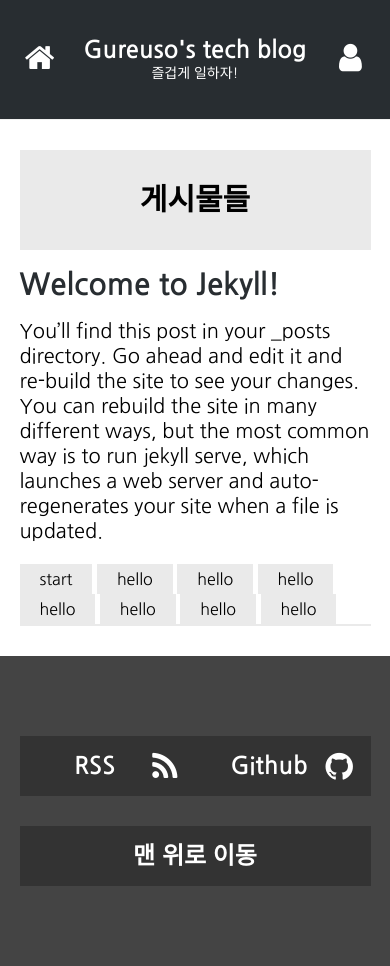
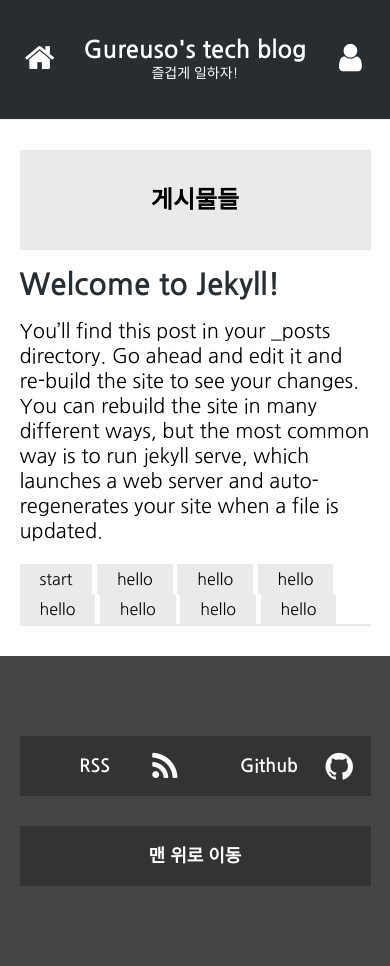
Before and after one commit to gureuso/gureuso.github.io, a Jekyll site: the page built from index.html, in a window 390 px wide. Built offline with Jekyll 4.4.1, drawn with Linux system fonts in a browser that asks for light colours.

Commit message:
Update css

```diff
--- a/assets/css/style.css
+++ b/assets/css/style.css
@@ -208,4 +208,12 @@ footer > section {
   .header-title > div > h1 {
     font-size: 24px;
   }
+
+  .main-title > span {
+    font-size: 24px;
+  }
+
+  .footer-link > span, .footer-top > span {
+    font-size: 18px;
+  }
 }
```
